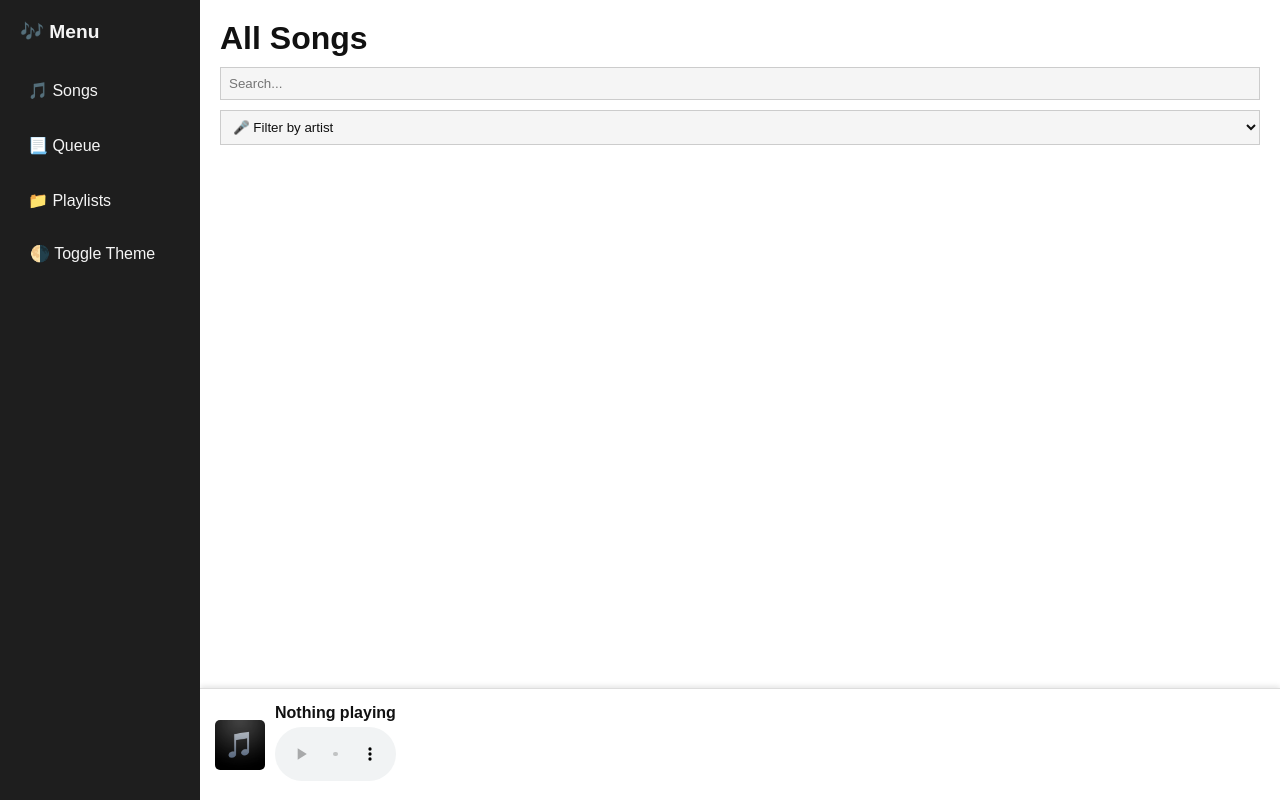
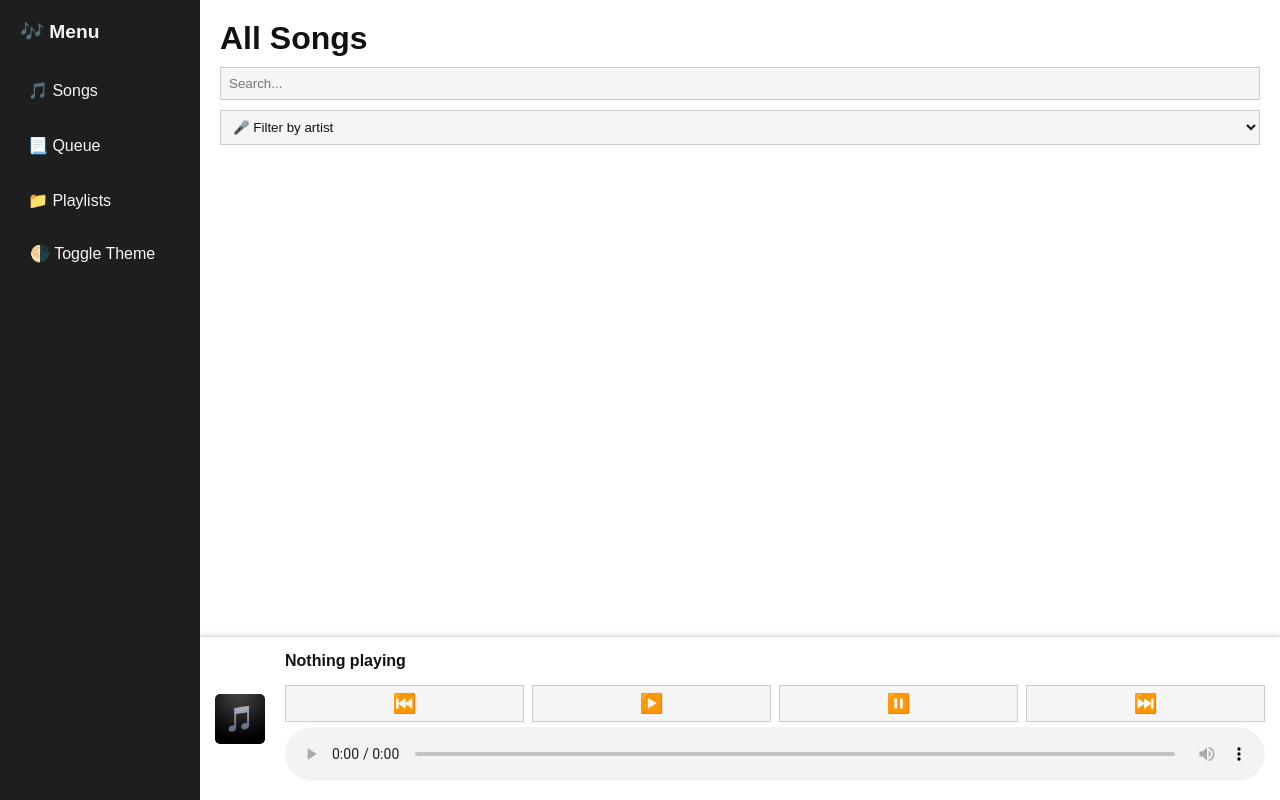
Before and after one commit to parthahere001/Local-Music-Player, a FastAPI app: page / in a window 1280 px wide. Run offline with FastAPI, Linux system fonts and the light colour scheme; data that the repository does not hold is empty.

Commit message:
[+] updated player with next/previous song feature

```diff
--- a/templates/index.html
+++ b/templates/index.html
@@ -150,6 +150,16 @@
       margin-right: 10px;
       border-radius: 5px;
     }
+
+    #player-controls button {
+      padding: 6px 10px;
+      font-size: 1.2rem;
+    }
+
+    #player {
+      width: 100%;
+      margin-top: 5px;
+    }
   </style>
 </head>
 <body>
@@ -189,11 +199,17 @@
       </div>
 
       <div id="sticky-player">
-        <div style="display: flex; align-items: center;">
+        <div style="display: flex; align-items: center; gap: 10px;">
           <img id="now-playing-cover" src="/static/default.jpg" />
-          <div>
+          <div style="flex: 1;">
             <div id="now-playing-title"><b>Nothing playing</b></div>
-            <audio id="player" controls style="width: 100%; margin-top: 5px;"></audio>
+            <div id="player-controls" style="display: flex; align-items: center; gap: 8px; margin-top: 5px;">
+              <button onclick="playPrevious()">⏮️</button>
+              <button onclick="player.play()">▶️</button>
+              <button onclick="player.pause()">⏸️</button>
+              <button onclick="playNext()">⏭️</button>
+            </div>
+            <audio id="player" controls></audio>
           </div>
         </div>
       </div>
@@ -208,6 +224,7 @@
     const cover = document.getElementById("now-playing-cover");
     const title = document.getElementById("now-playing-title");
     let songs = [];
+    let currentSongId = null;
 
     function switchTab(tab) {
       document.querySelectorAll(".tab-section").forEach(s => s.classList.remove("active"));
@@ -287,13 +304,51 @@
     }
 
     function playNow(id) {
-      const idx = songs.findIndex(s => s.id === id);
+      const sorted = [...songs].sort((a, b) => a.title.localeCompare(b.title));
+      const idx = sorted.findIndex(s => s.id === id);
       if (idx === -1) return;
 
       queue.length = 0;
-      songs.slice(idx + 1).forEach(song => queue.push(song.id));
+      sorted.slice(idx + 1).forEach(s => queue.push(s.id));
+      currentSongId = id;
       playSong(id);
       updateQueue();
+    }
+
+    function playSong(id) {
+      const song = songs.find(s => s.id === id);
+      if (!song) return;
+
+      currentSongId = id;
+      cover.src = `/api/cover/${id}`;
+      title.innerHTML = `<b>${song.title}</b> - ${song.artist}`;
+
+      player.src = `/music/${id}`;
+      player.play();
+    }
+
+    function playNext() {
+      if (queue.length === 0) return;
+      const next = queue.shift();
+      currentSongId = next;
+      playSong(next);
+      updateQueue();
+    }
+
+    function playPrevious() {
+      if (!currentSongId) return;
+
+      const sorted = [...songs].sort((a, b) => a.title.localeCompare(b.title));
+      const idx = sorted.findIndex(s => s.id === currentSongId);
+      if (idx > 0) {
+        const prev = sorted[idx - 1].id;
+        playSong(prev);
+
+        queue.length = 0;
+        sorted.slice(idx).forEach(s => queue.push(s.id));
+        queue.shift();
+        updateQueue();
+      }
     }
 
     function clearQueue() {
@@ -324,26 +379,6 @@
         queueElem.appendChild(li);
       });
     }
-
-    function playSong(id) {
-      const song = songs.find(s => s.id === id);
-      if (!song) return;
-
-      cover.src = `/api/cover/${id}`;
-      title.innerHTML = `<b>${song.title}</b> - ${song.artist}`;
-
-      player.src = `/music/${id}`;
-      player.play();
-    }
-
-    function playNext() {
-      if (queue.length === 0) return;
-      const next = queue.shift();
-      playSong(next);
-      updateQueue();
-    }
-
-    player.onended = playNext;
 
     function handleSearch() {
       const q = document.getElementById("search").value.toLowerCase();
@@ -383,6 +418,7 @@
       document.body.classList.toggle("dark");
     }
 
+    player.onended = playNext;
     window.onload = loadAllSongs;
   </script>
 </body>
```
